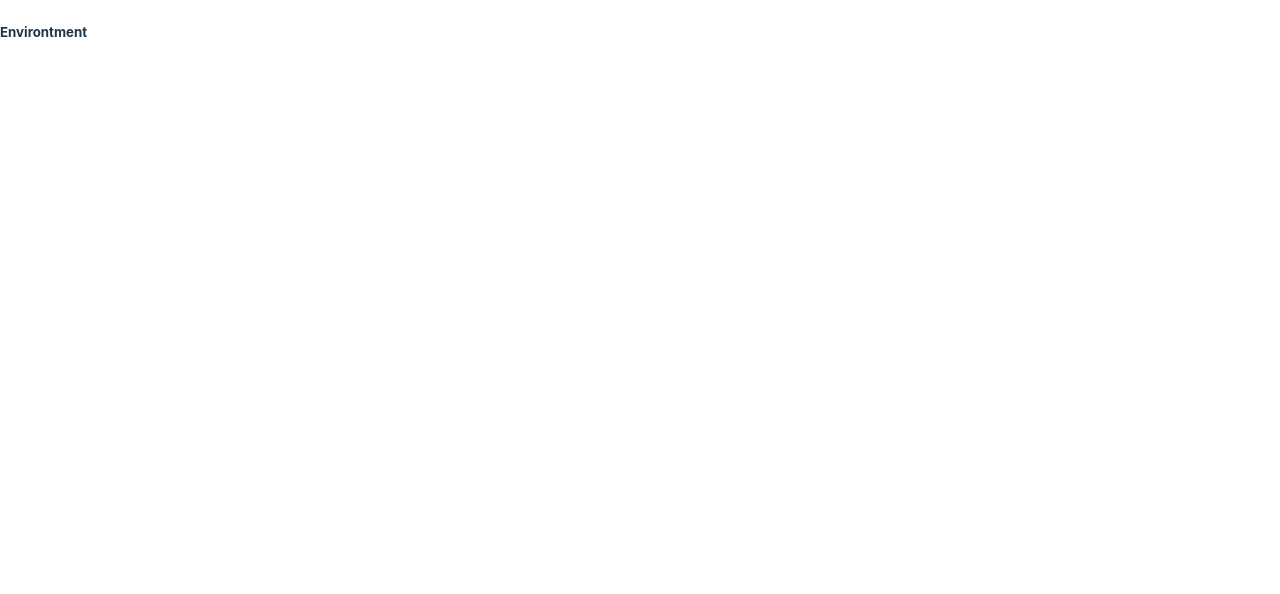
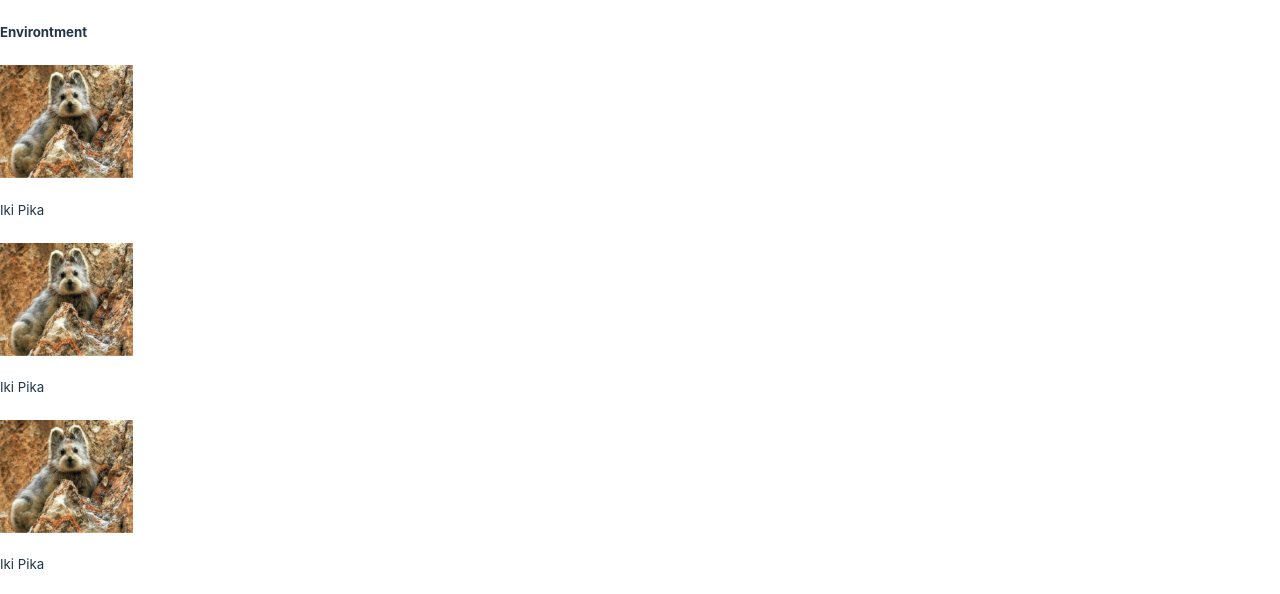
Before and after one commit to furaihan/fp-pemrog-web, a React (Vite) app: page /explore in a window 1280 px wide. Shown: the part 883-1477 px from the top of the page. Before the commit the page ends 948 px from the top, so only its background shows below. Built offline with nearby package versions, Linux system fonts and the light colour scheme.

Commit message:
explore blm fix

```diff
--- a/src/routes/Explore/Explore.css
+++ b/src/routes/Explore/Explore.css
@@ -32,3 +32,17 @@
   align-items: center;
   margin: center;
 }
+.list-animal{
+  align-items: center;
+  display: flex;
+  flex-direction: row;
+}
+.list-animal-img{
+  align-items: center;
+  display: flex;
+  flex-direction: column;
+  height: 113px;
+}
+.list-animal-name{
+  font-weight: normal;
+}
--- a/src/routes/Explore/Explore.jsx
+++ b/src/routes/Explore/Explore.jsx
@@ -1,5 +1,5 @@
 import Navbar from "../../component/Navbar/Navbar";
-import SearchBar from "../../component/SearchBar/SearchBar";
+import "./Explore.css"
 import ArrowDown from "../../assets/image/arrow-down.jsx";
 
 function Explore() {
@@ -31,6 +31,22 @@ function Explore() {
 
         </section>
 
+        <section className="list-animal">
+          <div className="list-animal-body">
+            <div>
+              <img className="list-animal-img" src="./public/pikachu.jpg" alt="Iki Pika"/>
+              <h5 className="list-animal-name">Iki Pika</h5>
+            </div>
+            <div>
+              <img className="list-animal-img" src="./public/pikachu.jpg" alt="Iki Pika"/>
+              <h5 className="list-animal-name">Iki Pika</h5>
+            </div>
+            <div>
+              <img className="list-animal-img" src="./public/pikachu.jpg" alt="Iki Pika"/>
+              <h5 className="list-animal-name">Iki Pika</h5>
+            </div>
+          </div>
+        </section>
 
 
       </main>
```
